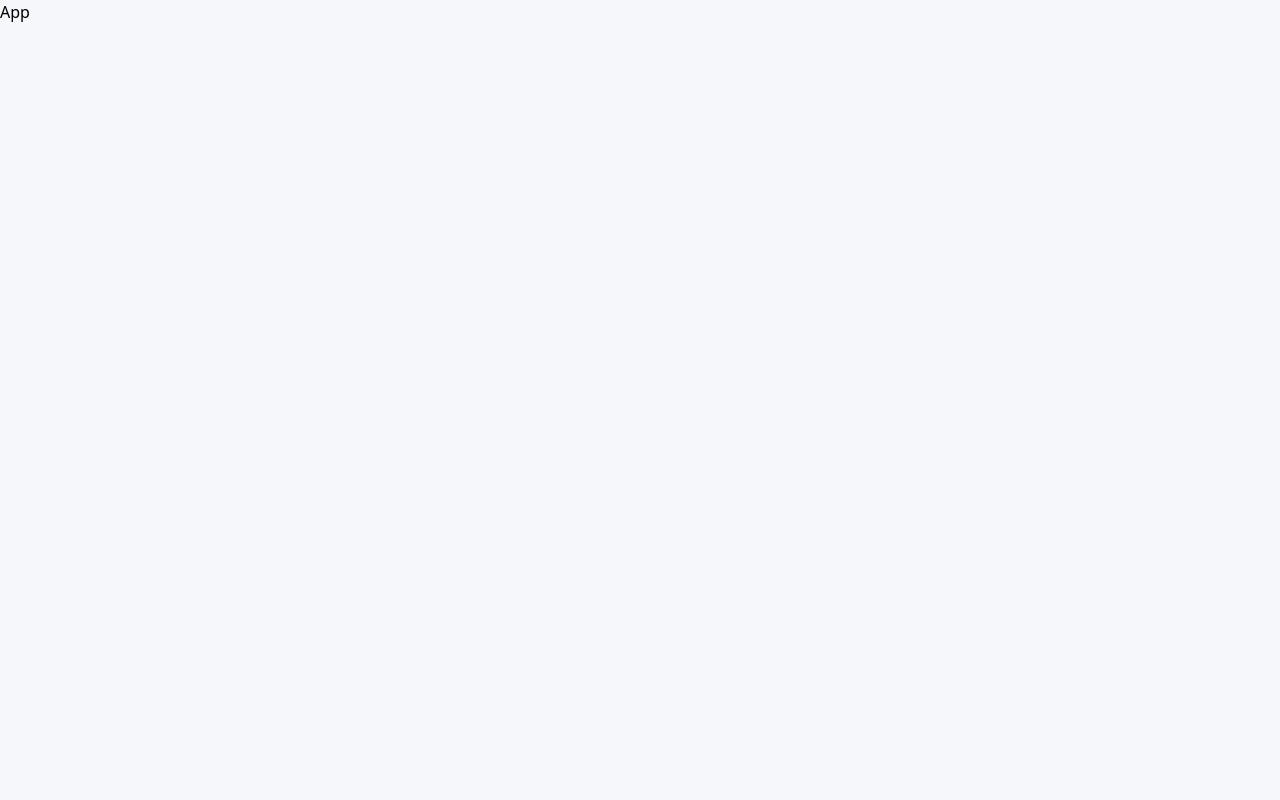
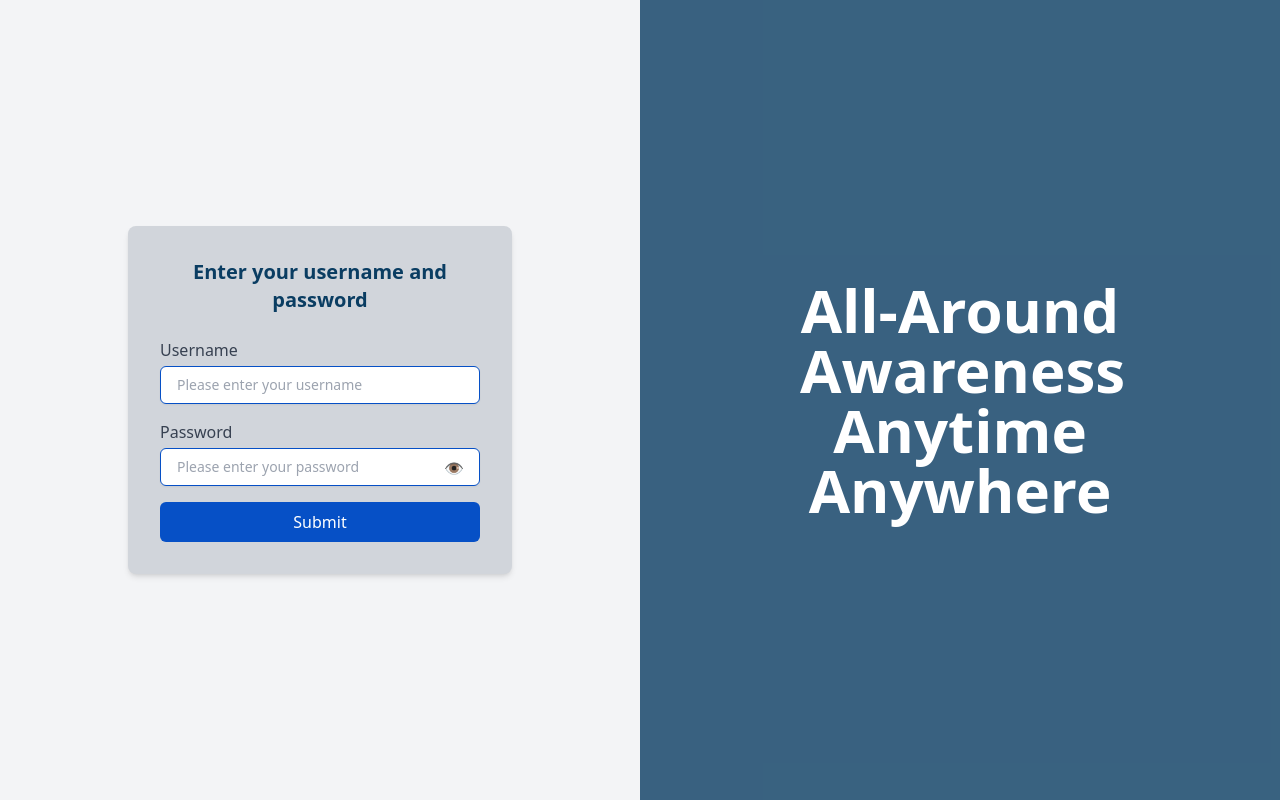
Before and after one commit to ErikssonWilliam/PanoraGuard, a React (Vite) app in the folder Client/Frontend/: page / in a window 1280 px wide. Built offline with nearby package versions, Linux system fonts and the light colour scheme.

Commit message:
set up login button to call local api endpoint for test

```diff
--- a/Client/Frontend/src/App.jsx
+++ b/Client/Frontend/src/App.jsx
@@ -1,8 +1,11 @@
-import React from 'react'
+import React from 'react';
+import Login from './components/Login';
 
 const App = () => {
   return (
-    <div>App</div>
+    <div>
+      <Login/>
+    </div>
   )
 }
 
--- a/Client/Frontend/src/components/login.jsx
+++ b/Client/Frontend/src/components/login.jsx
@@ -5,12 +5,35 @@ const Login = () => {
   const [password, setPassword] = useState('');
   const [showPassword, setShowPassword] = useState(false);
 
-  const handleSubmit = (e) => {
+  const handleSubmit =  async (e) => {
     e.preventDefault();
     // Handle login logic here
-    console.log('Username:', username);
-    console.log('Password:', password);
-  };
+    setUsername(document.getElementById('username').value);
+    setPassword(document.getElementById('password').value);
+
+    try {
+      const response = await fetch('http://localhost:5000/user/login', {
+        method: 'POST',
+        headers: {
+          'Content-Type' : 'application/json',
+        },
+        body: JSON.stringify({
+          username,
+          password
+        }),
+      });
+
+      if (!response.ok) {
+        throw new Error("Login failed");
+      }
+
+    const result = await response.json();
+    setResponseMessage(result.message);
+    setFormData({ username : '', password : ''});
+    } catch (error) {
+      setResponseMessage(error.message)
+    }
+    }
 
   return (
     <div className="flex h-screen">
@@ -59,6 +82,7 @@ const Login = () => {
           <button
             type="submit"
             className="w-full bg-ButtonsBlue text-white py-2 px-4 rounded-md hover:bg-blue-700 transition-colors"
+            onClick={handleSubmit()}
           >
             Submit
           </button>
```
